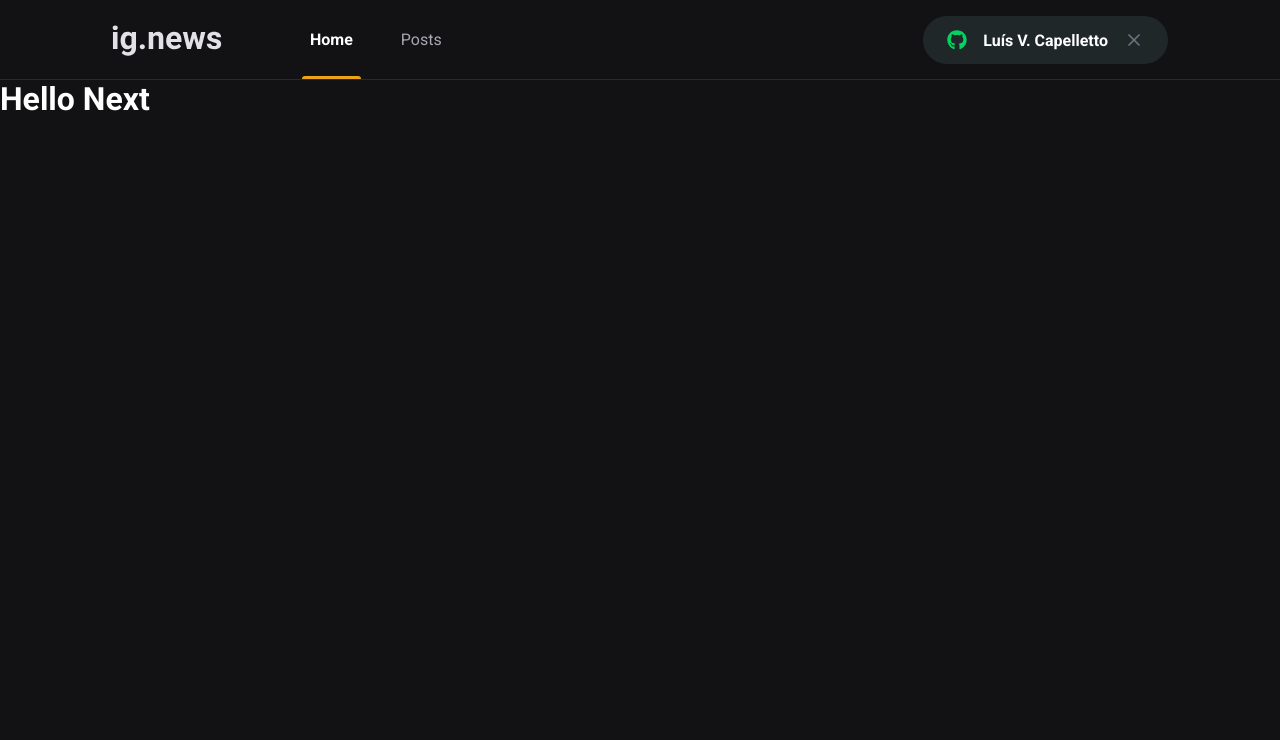
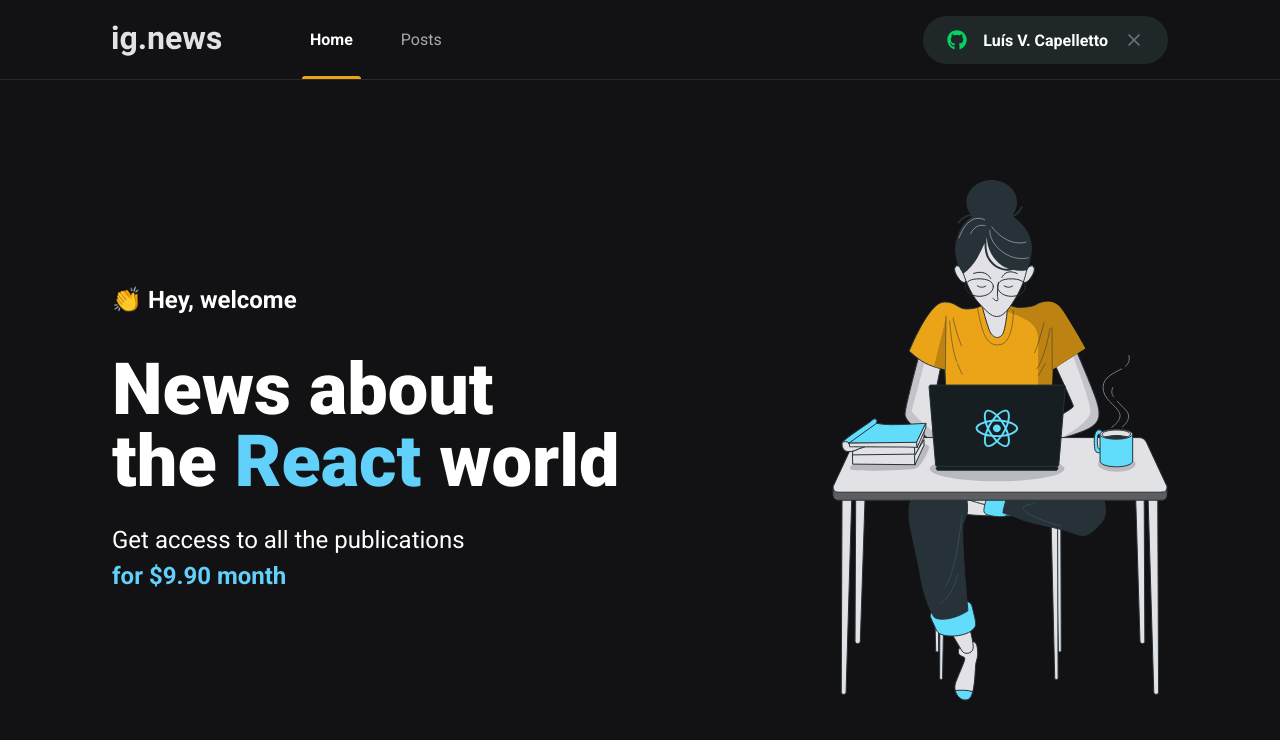
Before and after one commit to capelaum/ignews, a Next.js app: page / in a window 1280 px wide. Shown: the top 740 px of the page. Built offline with nearby package versions, Linux system fonts and the light colour scheme.

Commit message:
Home page styles

```diff
--- /dev/null
+++ b/src/pages/home.module.scss
@@ -0,0 +1,42 @@
+.contentContainer {
+  max-width: 1120px;
+  margin: 0 auto;
+  padding: 0 2rem;
+  height: calc(100vh - 5rem);
+
+  display: flex;
+  align-items: center;
+  justify-content: space-between;
+}
+
+
+.hero {
+  max-width: 600px;
+
+  > span {
+    font-size: 1.5rem;
+    font-weight: 700;
+  }
+
+  h1 {
+    font-size: 4.5rem;
+    line-height: 4.5rem;
+    font-weight: 900;
+    margin-top: 2.5rem;
+
+    span {
+      color: var(--cyan-500);
+    }
+  }
+
+  p {
+    font-size: 1.5rem;
+    line-height: 2.25rem;
+    margin-top: 1.5rem;
+
+    span {
+      color: var(--cyan-500);
+      font-weight: bold;
+    }
+  }
+}
--- a/src/pages/index.tsx
+++ b/src/pages/index.tsx
@@ -1,5 +1,6 @@
 import Head from "next/head";
 
+import styles from "./home.module.scss";
 
 export default function Home() {
   return (
@@ -7,8 +8,21 @@
       <Head>
         <title>ig.news | Home</title>
       </Head>
+      <main className={styles.contentContainer}>
+        <section className={styles.hero}>
+          <span>👏 Hey, welcome</span>
+          <h1>
+            News about <br />
+            the <span>React</span> world
+          </h1>
+          <p>
+            Get access to all the publications <br />
+            <span>for $9.90 month</span>
+          </p>
+        </section>
 
-      <h1>Hello Next</h1>
+        <img src="/images/avatar.svg" alt="Girl coding" />
+      </main>
     </>
   );
 }
```
